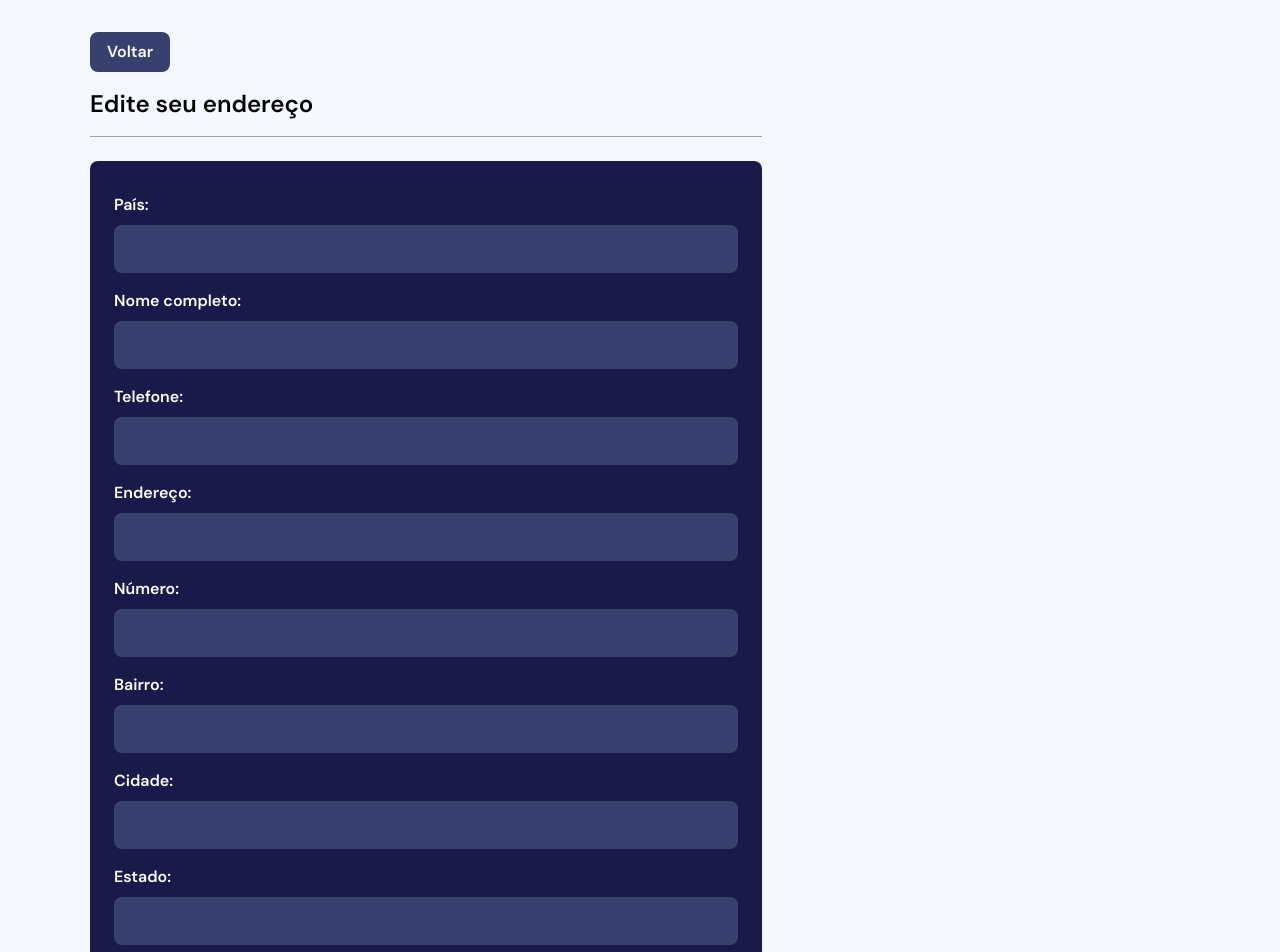
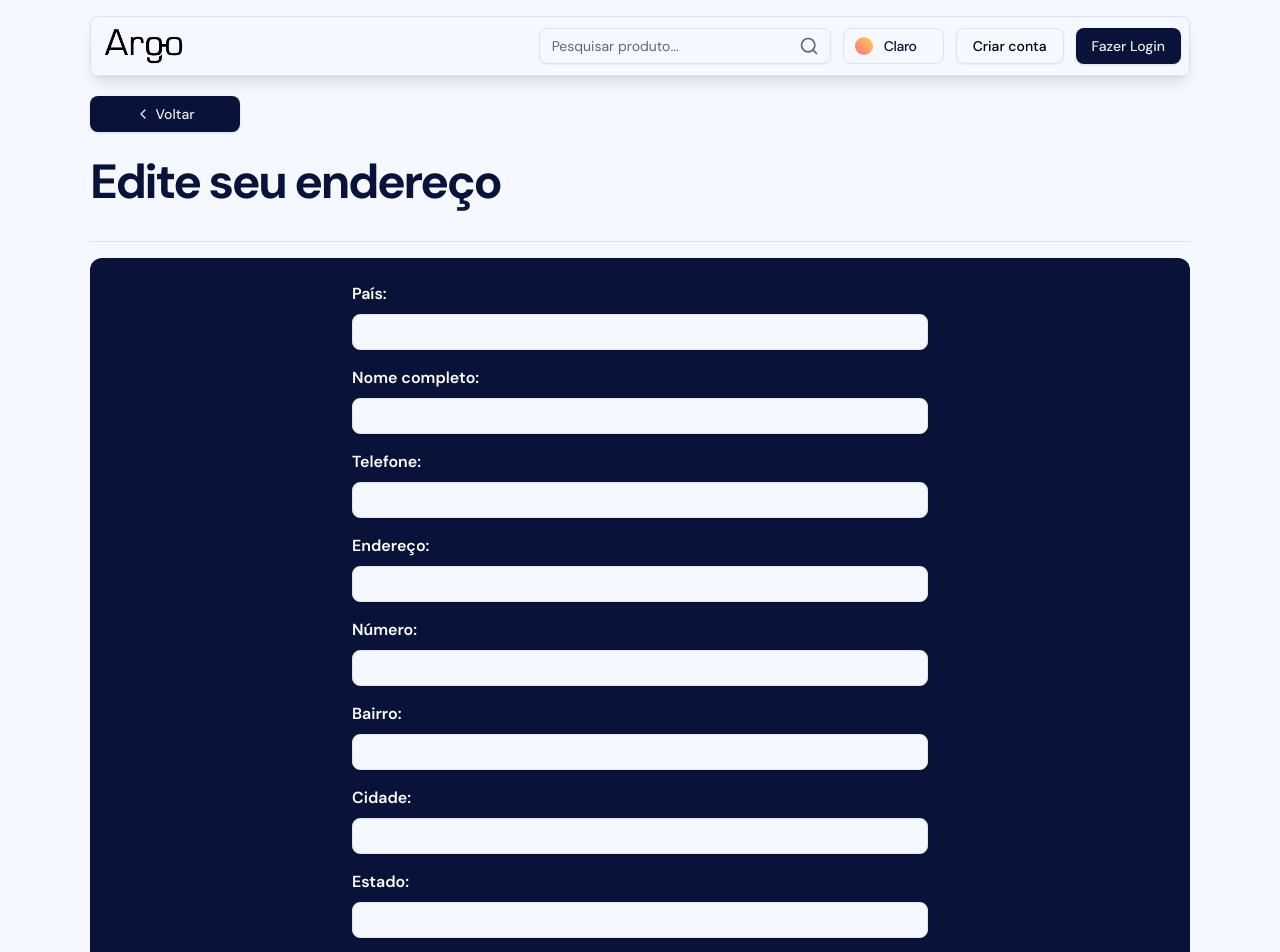
Before and after one commit to freitassdev/argo-frontend, a Next.js app: page /profile/editAddress in a window 1280 px wide. Shown: the top 952 px of the page. Built offline with nearby package versions, Linux system fonts and the light colour scheme.

Commit message:
feat: refactor edit address page

```diff
--- a/src/app/layout.tsx
+++ b/src/app/layout.tsx
@@ -16,7 +16,7 @@ export default function RootLayout({
   return (
     <html lang="pt-br">
       <body
-        className={`bg-background overflow-x-hidden antialiased max-sm:mx-3 sm:mx-3 md:w-[600px] lg:w-[800px] xl:w-[1100px] 2xl:w-[1300px] md:mx-auto`}
+        className={`bg-background overflow-x-hidden antialiased max-sm:mx-3 sm:mx-3 md:w-[600px] lg:w-[800px] xl:w-[1100px] 2xl:x md:mx-auto`}
       >
         <ThemeProvider attribute="class" defaultTheme="light" enableSystem={false}>
           {children}
--- a/src/app/profile/address/page.tsx
+++ b/src/app/profile/address/page.tsx
@@ -4,7 +4,7 @@ import Navbar from '@/components/shared/navbar/navbar';
 export default function Address() {
     return (
         <div className="flex flex-col items-center py-8">
-            <Navbar></Navbar>
+            <Navbar />
             <h2 className="text-2xl font-semibold py-20">Meus Endereços</h2>
             <hr className="border-t border-gray-400 mb-4 w-full max-w-2xl" />
             <div className="w-full max-w-2xl space-y-4">
--- a/src/app/profile/editAddress/page.tsx
+++ b/src/app/profile/editAddress/page.tsx
@@ -1,47 +1,60 @@
 "use client"
-export default function EditAddresss() {
-    return (
-        <div className="flex flex-col py-8">
-        <button style={{backgroundColor: "#37406e"}} className="text-white px-4 py-2 rounded-lg mb-4 w-20 font-semibold">Voltar</button>
-        <h2 className="text-2xl font-semibold mb-4">Edite seu endereço</h2>
-        <hr className="border-t border-gray-400 mb-6 w-full max-w-2xl" />
-        <div style={{backgroundColor: "#1a1a4a"}} className="w-full max-w-2xl p-6 rounded-lg">
+
+import GradientTitle from "@/components/shared/gradient-title/gradient-title"
+import Navbar from "@/components/shared/navbar/navbar"
+import ReturnButton from "@/components/shared/return-button/return-button"
+import { Button } from "@/components/ui/button"
+import { Input } from "@/components/ui/input"
+import { Separator } from "@/components/ui/separator"
+
+export default function EditAddress() {
+  return (
+    <div className="flex flex-col gap-4 py-8 mt-16">
+      <Navbar />
+      <div className="flex flex-col gap-2">
+        <ReturnButton />
+        <GradientTitle>Edite seu endereço</GradientTitle>
+      </div>
+      <Separator />
+      <div className="flex flex-col items-center justify-center bg-primary text-foreground p-4 rounded-xl">
+        <div className="max-w-xl w-full">
           <div className="flex flex-col py-2">
             <label className="font-semibold text-white mb-2">País:</label>
-            <input style={{backgroundColor: "#37406e"}} className="h-12 rounded-lg text-white" type="text"/>
+            <Input className="bg-background" />
           </div>
           <div className="flex flex-col py-2">
             <label className="font-semibold text-white mb-2">Nome completo:</label>
-            <input style={{backgroundColor: "#37406e"}} className="h-12 rounded-lg text-white" type="text"/>
+            <Input className="bg-background" />
           </div>
           <div className="flex flex-col py-2">
             <label className="font-semibold text-white mb-2">Telefone:</label>
-            <input style={{backgroundColor: "#37406e"}} className="h-12 rounded-lg text-white" type="text"/>
+            <Input className="bg-background" />
           </div>
           <div className="flex flex-col py-2">
             <label className="font-semibold text-white mb-2">Endereço:</label>
-            <input style={{backgroundColor: "#37406e"}} className="h-12 rounded-lg text-white" type="text"/>
+            <Input className="bg-background" />
           </div>
           <div className="flex flex-col py-2">
             <label className="font-semibold text-white mb-2">Número:</label>
-            <input style={{backgroundColor: "#37406e"}} className="h-12 rounded-lg text-white" type="text"/>
+            <Input className="bg-background" />
           </div>
           <div className="flex flex-col py-2">
             <label className="font-semibold text-white mb-2">Bairro:</label>
-            <input style={{backgroundColor: "#37406e"}} className="h-12 rounded-lg text-white" type="text"/>
+            <Input className="bg-background" />
           </div>
           <div className="flex flex-col py-2">
             <label className="font-semibold text-white mb-2">Cidade:</label>
-            <input style={{backgroundColor: "#37406e"}} className="h-12 rounded-lg text-white" type="text"/>
+            <Input className="bg-background" />
           </div>
           <div className="flex flex-col py-2">
             <label className="font-semibold text-white mb-2">Estado:</label>
-            <input style={{backgroundColor: "#37406e"}} className="h-12 rounded-lg text-white" type="text"/>
+            <Input className="bg-background" />
           </div>
-          <div className="flex justify-center py-2">
-            <button style={{backgroundColor: "#37406e"}} className="text-white px-4 py-2 rounded-lg font-semibold itens-center">Salvar</button>
+          <div className="w-full flex flex-row justify-start py-2">
+            <Button className="bg-transparent px-14 text-white dark:text-primary" variant={"outline"}>Salvar</Button>
           </div>
         </div>
       </div>
-    )
+    </div>
+  )
 }
--- /dev/null
+++ b/src/components/shared/return-button/return-button.tsx
@@ -0,0 +1,12 @@
+'use client';
+import { Button } from "@/components/ui/button";
+import { cn } from "@/lib/utils";
+import { LucideChevronLeft } from "lucide-react"
+import { useRouter } from "next/navigation";
+
+export default function ReturnButton({ className }: { className?: string }) {
+    const router = useRouter();
+    return (
+        <Button onClick={() => router.back()} className={cn("flex flex-row gap-1 max-w-[150px]", className)}><LucideChevronLeft className="h-4 w-4 " />Voltar</Button>
+    )
+}
```
